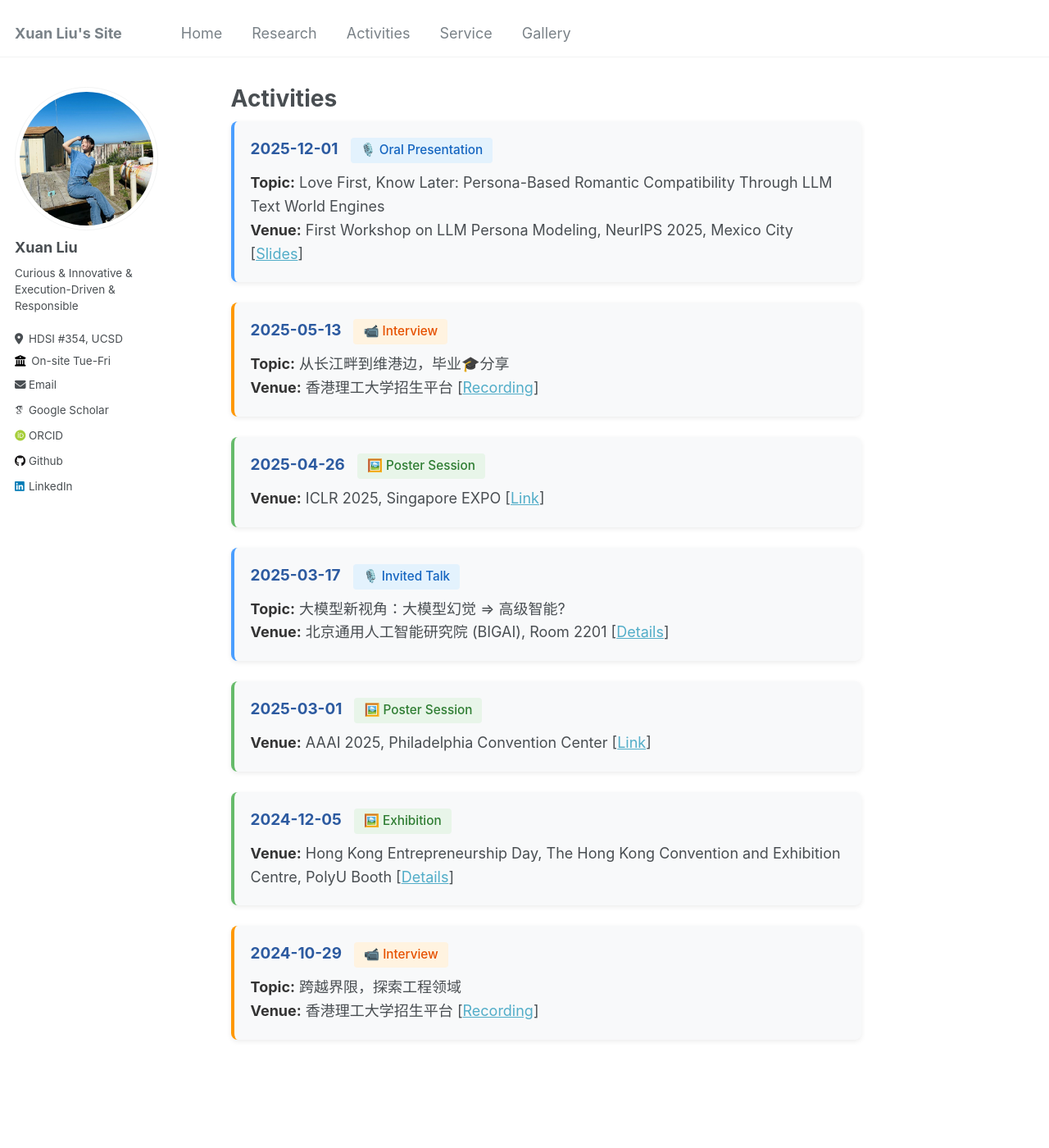
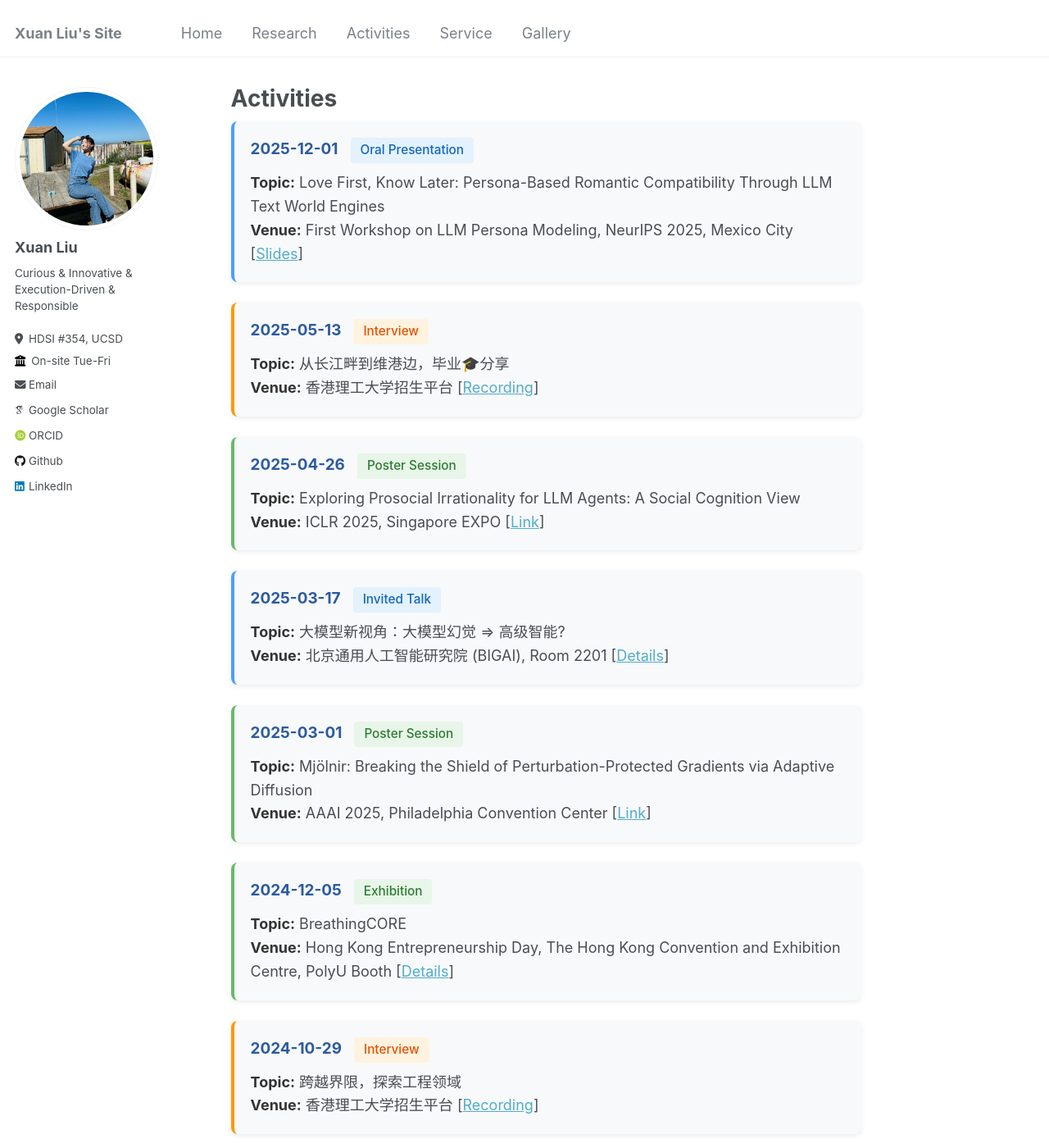
Before and after one commit to XuanL17/XuanL17.github.io, a Jekyll site: the page built from _pages/activities.md, in a window 1280 px wide and 1400 px high. Shown: the whole window at 82% size. Built offline with Jekyll 4.4.1, drawn with Linux system fonts in a browser that asks for light colours; some web fonts are replaced.

Commit message:
refine fig

```diff
--- a/_pages/activities.md
+++ b/_pages/activities.md
@@ -89,7 +89,7 @@ author_profile: true
 
 <div class="activity-item talk">
   <span class="activity-date">2025-12-01</span>
-  <span class="activity-type talk">🎙️ Oral Presentation</span>
+  <span class="activity-type talk">Oral Presentation</span>
   <div class="activity-content">
     <strong>Topic:</strong> Love First, Know Later: Persona-Based Romantic Compatibility Through LLM Text World Engines<br>
     <strong>Venue:</strong> First Workshop on LLM Persona Modeling, NeurIPS 2025, Mexico City [<a href="https://nips-slides-app.vercel.app">Slides</a>]
@@ -98,7 +98,7 @@ author_profile: true
 
 <div class="activity-item interview">
   <span class="activity-date">2025-05-13</span>
-  <span class="activity-type interview">📹 Interview</span>
+  <span class="activity-type interview">Interview</span>
   <div class="activity-content">
     <strong>Topic:</strong> 从长江畔到维港边，毕业🎓分享<br>
     <strong>Venue:</strong> 香港理工大学招生平台 [<a href="https://mp.weixin.qq.com/s/mGEwRnBmvmIg69F_zOdouQ">Recording</a>]
@@ -107,15 +107,16 @@ author_profile: true
 
 <div class="activity-item poster">
   <span class="activity-date">2025-04-26</span>
-  <span class="activity-type poster">🖼️ Poster Session</span>
+  <span class="activity-type poster">Poster Session</span>
   <div class="activity-content">
+    <strong>Topic:</strong> Exploring Prosocial Irrationality for LLM Agents: A Social Cognition View<br>
     <strong>Venue:</strong> ICLR 2025, Singapore EXPO [<a href="https://iclr.cc/virtual/2025/poster/27998">Link</a>]
   </div>
 </div>
 
 <div class="activity-item talk">
   <span class="activity-date">2025-03-17</span>
-  <span class="activity-type talk">🎙️ Invited Talk</span>
+  <span class="activity-type talk">Invited Talk</span>
   <div class="activity-content">
     <strong>Topic:</strong> 大模型新视角：大模型幻觉 ⇒ 高级智能?<br>
     <strong>Venue:</strong> 北京通用人工智能研究院 (BIGAI), Room 2201 [<a href="https://1drv.ms/b/c/a0549cc609574664/ETchdIA455ZIukTi6M-j1y8BXZbDSkprN4r5YjXsRm3m3g?e=ngD2QM">Details</a>]
@@ -124,23 +125,25 @@ author_profile: true
 
 <div class="activity-item poster">
   <span class="activity-date">2025-03-01</span>
-  <span class="activity-type poster">🖼️ Poster Session</span>
+  <span class="activity-type poster">Poster Session</span>
   <div class="activity-content">
+    <strong>Topic:</strong> Mjölnir: Breaking the Shield of Perturbation-Protected Gradients via Adaptive Diffusion<br>
     <strong>Venue:</strong> AAAI 2025, Philadelphia Convention Center [<a href="https://1drv.ms/b/c/a0549cc609574664/EZiL6ESUbzNOmf3cuMn1M-sBLUXGic0grABt8HjOjAuiXA?e=4A96tf">Link</a>]
   </div>
 </div>
 
 <div class="activity-item poster">
   <span class="activity-date">2024-12-05</span>
-  <span class="activity-type poster">🖼️ Exhibition</span>
+  <span class="activity-type poster">Exhibition</span>
   <div class="activity-content">
+    <strong>Topic:</strong> BreathingCORE<br>
     <strong>Venue:</strong> Hong Kong Entrepreneurship Day, The Hong Kong Convention and Exhibition Centre, PolyU Booth [<a href="https://1drv.ms/b/c/a0549cc609574664/Ee8Fc8lu3qtIoc7jkT4dwxYBUIOhftYUycutR4H0lWShAA?e=7dD8Pg">Details</a>]
   </div>
 </div>
 
 <div class="activity-item interview">
   <span class="activity-date">2024-10-29</span>
-  <span class="activity-type interview">📹 Interview</span>
+  <span class="activity-type interview">Interview</span>
   <div class="activity-content">
     <strong>Topic:</strong> 跨越界限，探索工程领域<br>
     <strong>Venue:</strong> 香港理工大学招生平台 [<a href="https://mp.weixin.qq.com/s/XHG-eq2gHN_FUzXQWGO-lw">Recording</a>]
```
Also changed, not shown: _pages/gallery.md (+20 -15 lines), images/HongKong4.jpg (added), images/image-alignment-1200x4002.jpg (deleted), images/image-alignment-150x150.jpg (deleted), images/image-alignment-300x200.jpg (deleted), images/image-alignment-580x300.jpg (deleted), images/mstile-144x144.png (deleted), images/mstile-150x150.png (deleted), images/mstile-310x150.png (deleted), images/mstile-310x310.png (deleted), images/mstile-70x70.png (deleted), 2 other files.
